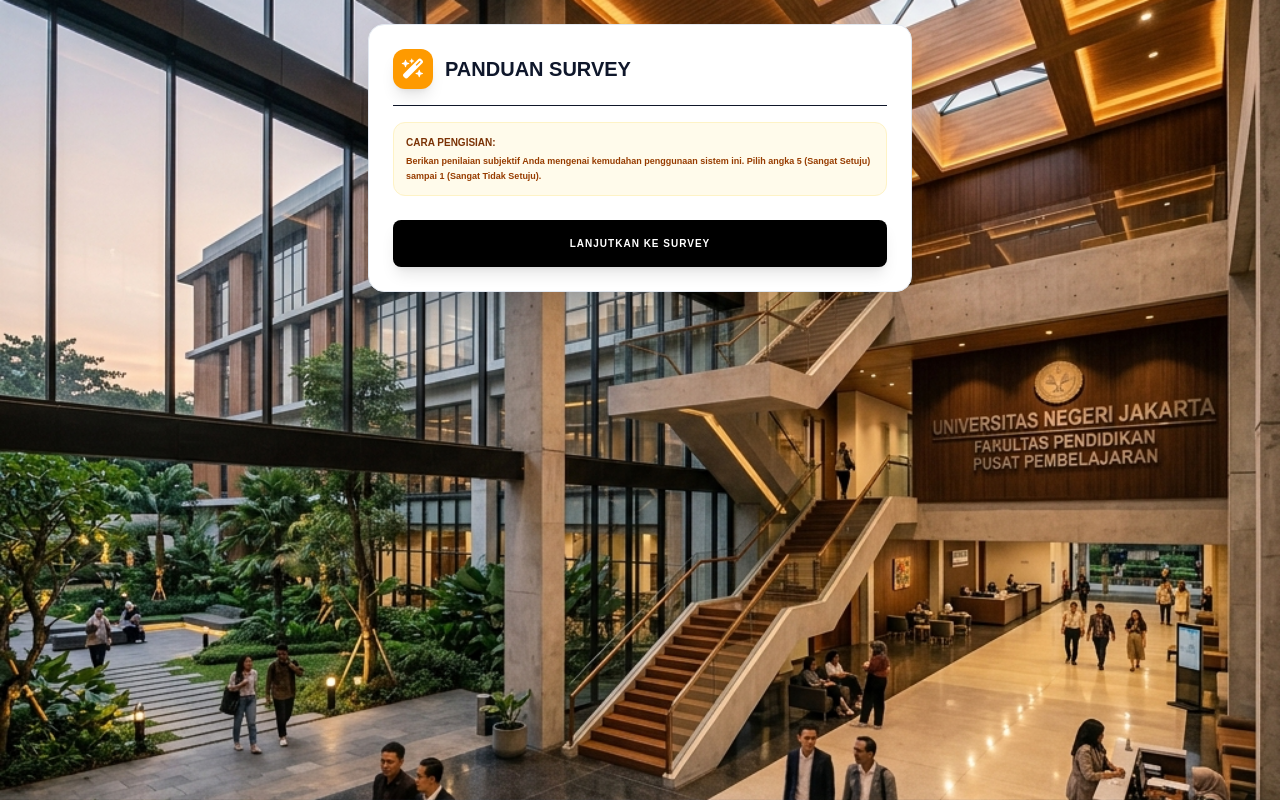
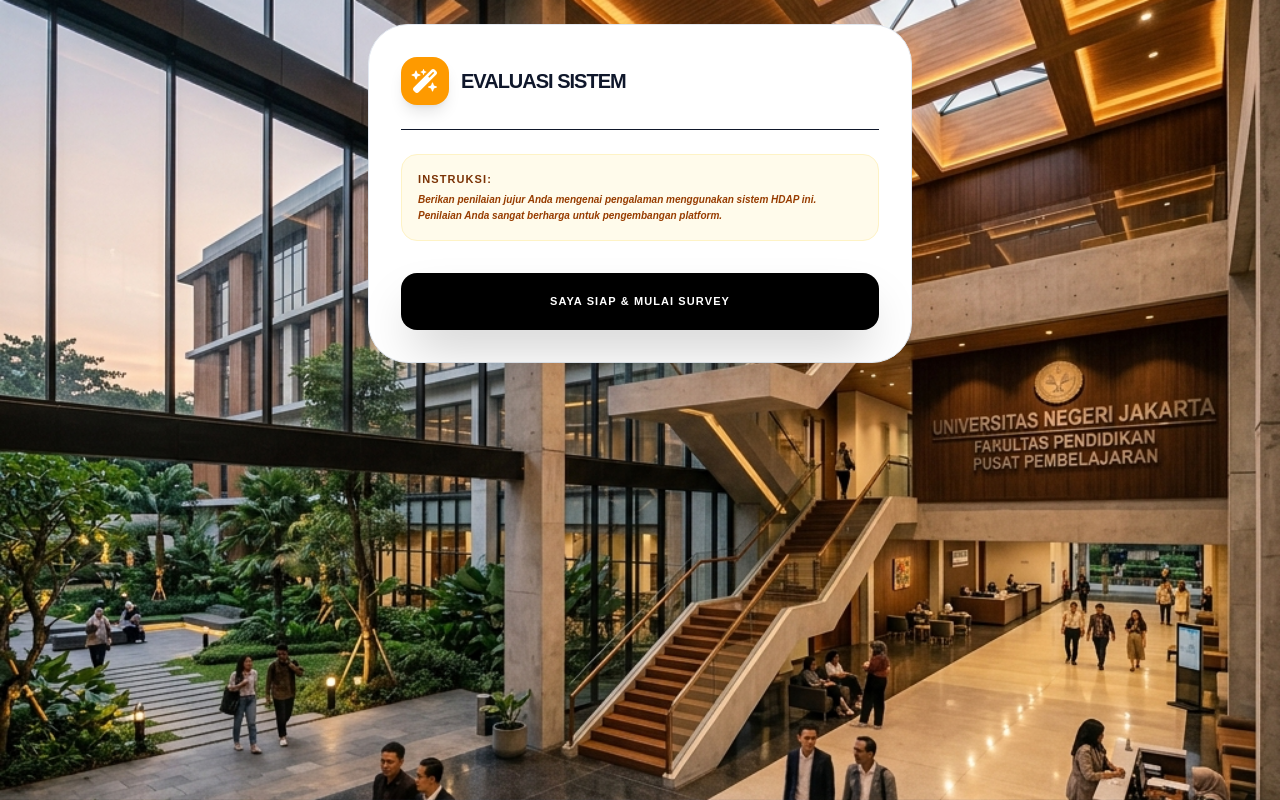
Before and after one commit to cathaleya/web_e-assesment, a Next.js app: page /survey in a window 1280 px wide. Built offline with nearby package versions, Linux system fonts and the light colour scheme.

Commit message:
Update: Added feedback column to Survey, updated UI, and direct redirect to MADEL5C

```diff
--- a/src/app/api/survey/route.ts
+++ b/src/app/api/survey/route.ts
@@ -3,7 +3,7 @@
 
 export async function POST(req: Request) {
   try {
-    const { userId, totalScore, answersJson } = await req.json();
+    const { userId, totalScore, answersJson, feedback } = await req.json();
 
     if (!userId || totalScore === undefined) {
       return NextResponse.json({ error: 'Missing required fields' }, { status: 400 });
@@ -13,7 +13,8 @@
       data: {
         userId,
         totalScore,
-        answersJson: JSON.stringify(answersJson)
+        answersJson: JSON.stringify(answersJson),
+        feedback: feedback || ""
       },
       include: { user: true }
     });
@@ -28,7 +29,8 @@
         score: result.totalScore,
         gender: result.user.gender,
         campus: result.user.campus,
-        answers: answersJson
+        answers: answersJson,
+        feedback: feedback || ""
       });
     } catch (e) {
       console.error("Google Sheets sync failed:", e);
--- a/src/app/survey/page.tsx
+++ b/src/app/survey/page.tsx
@@ -19,7 +19,9 @@
 
 export default function SurveyPage() {
   const [answers, setAnswers] = useState<Record<number, number>>({});
+  const [feedback, setFeedback] = useState("");
   const [showInstructions, setShowInstructions] = useState(true);
+  const [isSubmitting, setIsSubmitting] = useState(false);
   const router = useRouter();
 
   const handleAnswer = (qIndex: number, value: number) => {
@@ -32,6 +34,8 @@
     const userId = localStorage.getItem("userId");
     if (!userId) return router.push("/login");
 
+    setIsSubmitting(true);
+
     let totalScore = 0;
     Object.entries(answers).forEach(([idx, val]) => {
       const qNum = parseInt(idx) + 1;
@@ -43,10 +47,20 @@
       await fetch("/api/survey", {
         method: "POST",
         headers: { "Content-Type": "application/json" },
-        body: JSON.stringify({ userId, totalScore, answersJson: answers }),
+        body: JSON.stringify({
+          userId,
+          totalScore,
+          answersJson: answers,
+          feedback: feedback // Mengirimkan masukan pengguna
+        }),
       });
-      router.push("/dashboard");
-    } catch (err) { console.error(err); }
+
+      // LANGSUNG LANJUT KE MADEL5C sesuai instruksi Bapak
+      router.push("/assessment/madel5c");
+    } catch (err) {
+      console.error(err);
+      setIsSubmitting(false);
+    }
   };
 
   return (
@@ -64,69 +78,94 @@
             <motion.div
               key="instructions"
               initial={{ opacity: 0 }} animate={{ opacity: 1 }} exit={{ opacity: 0 }}
-              className="bg-white p-6 rounded-2xl shadow-2xl border border-slate-200"
+              className="bg-white p-8 rounded-[40px] shadow-3xl border border-slate-200"
             >
-              <div className="flex items-center gap-3 mb-4 border-b pb-4">
-                <div className="w-10 h-10 bg-amber-500 rounded-xl flex items-center justify-center text-white shadow-lg">
-                  <i className="fa-solid fa-wand-magic-sparkles text-xl"></i>
+              <div className="flex items-center gap-3 mb-6 border-b pb-6">
+                <div className="w-12 h-12 bg-amber-500 rounded-2xl flex items-center justify-center text-white shadow-lg">
+                  <i className="fa-solid fa-wand-magic-sparkles text-2xl"></i>
                 </div>
                 <div>
-                  <h1 className="text-xl font-black text-slate-900 uppercase">Panduan Survey</h1>
+                  <h1 className="text-xl font-black text-slate-900 uppercase tracking-tighter">Evaluasi Sistem</h1>
                 </div>
               </div>
 
-              <div className="space-y-4 mb-6">
-                <div className="p-3 bg-amber-50 rounded-xl border border-amber-100">
-                  <h3 className="text-[10px] font-black text-amber-900 uppercase mb-1">Cara Pengisian:</h3>
-                  <p className="text-[9px] font-bold text-amber-800 leading-relaxed">
-                    Berikan penilaian subjektif Anda mengenai kemudahan penggunaan sistem ini. Pilih angka 5 (Sangat Setuju) sampai 1 (Sangat Tidak Setuju).
+              <div className="space-y-4 mb-8">
+                <div className="p-4 bg-amber-50 rounded-2xl border border-amber-100">
+                  <h3 className="text-[11px] font-black text-amber-900 uppercase mb-1 tracking-widest">INSTRUKSI:</h3>
+                  <p className="text-[10px] font-bold text-amber-800 leading-relaxed italic">
+                    Berikan penilaian jujur Anda mengenai pengalaman menggunakan sistem HDAP ini. Penilaian Anda sangat berharga untuk pengembangan platform.
                   </p>
                 </div>
               </div>
 
-              <button onClick={() => setShowInstructions(false)} className="w-full py-4 bg-black text-white font-black rounded-lg text-[10px] uppercase tracking-widest shadow-lg">LANJUTKAN KE SURVEY</button>
+              <button onClick={() => setShowInstructions(false)} className="w-full py-5 bg-black text-white font-black rounded-2xl text-[11px] uppercase tracking-widest shadow-2xl active:scale-95 transition-all">SAYA SIAP & MULAI SURVEY</button>
             </motion.div>
           ) : (
-            <motion.div key="survey" initial={{ opacity: 0 }} animate={{ opacity: 1 }} className="space-y-3">
-               <div className="text-center mb-4">
-                  <h2 className="text-lg font-black text-white uppercase drop-shadow-[0_2px_4px_rgba(0,0,0,0.9)]">Evaluasi Sistem (SUS)</h2>
-                  <div className="w-10 h-1 bg-white mx-auto mt-1 rounded-full shadow-lg"></div>
+            <motion.div key="survey" initial={{ opacity: 0, y: 20 }} animate={{ opacity: 1, y: 0 }} className="space-y-4">
+               <div className="text-center mb-6">
+                  <h2 className="text-xl font-black text-white uppercase drop-shadow-2xl italic tracking-tighter">SURVEY KEPUASAN (SUS)</h2>
+                  <div className="w-12 h-1.5 bg-white mx-auto mt-2 rounded-full shadow-lg"></div>
                </div>
 
                {susQuestions.map((q, i) => (
-                 <motion.div key={i} className="bg-white border-2 border-slate-200 p-4 rounded-xl shadow-lg">
-                   <div className="mb-4 p-3 bg-slate-50 border-l-4 border-slate-800 rounded-lg">
-                     <p className="text-[12px] text-black font-black leading-tight">
-                       <span className="text-slate-400 mr-1 italic">#{i + 1}</span> {q}
+                 <motion.div key={i} className="bg-white border-2 border-slate-200 p-5 rounded-[30px] shadow-xl">
+                   <div className="mb-4 p-4 bg-slate-50 border-l-[6px] border-slate-900 rounded-2xl">
+                     <p className="text-[13px] text-slate-900 font-bold leading-tight italic">
+                       <span className="text-slate-400 mr-1">#{i + 1}</span> {q}
                      </p>
                    </div>
 
-                   <div className="flex justify-between items-center gap-2">
-                     <span className="text-[8px] font-black text-slate-900 uppercase tracking-tighter w-14 leading-none">Sangat Setuju</span>
-                     <div className="flex justify-between gap-1.5 flex-1 max-w-[220px]">
+                   <div className="flex justify-between items-center gap-2 px-2">
+                     <span className="text-[9px] font-black text-slate-400 uppercase tracking-tighter w-12 leading-none">Sangat Setuju</span>
+                     <div className="flex justify-between gap-2 flex-1 max-w-[240px]">
                         {[5, 4, 3, 2, 1].map((val) => (
                           <button
                             key={val}
                             onClick={() => handleAnswer(i, val)}
-                            className={`w-9 h-9 rounded-lg font-black text-sm transition-all flex items-center justify-center border-2 ${
+                            className={`w-10 h-10 rounded-xl font-black text-xs transition-all flex items-center justify-center border-2 ${
                               answers[i] === val
                                 ? "bg-black border-black text-white shadow-xl scale-110"
-                                : "bg-slate-200 border-slate-300 text-slate-700 hover:bg-slate-300"
+                                : "bg-slate-100 border-slate-200 text-slate-400 hover:bg-slate-200"
                             }`}
                           >
                             {val}
                           </button>
                         ))}
                      </div>
-                     <span className="text-[8px] font-black text-slate-900 uppercase tracking-tighter w-14 text-right leading-none">Tidak Setuju</span>
+                     <span className="text-[9px] font-black text-slate-400 uppercase tracking-tighter w-12 text-right leading-none">Tidak Setuju</span>
                    </div>
                  </motion.div>
                ))}
 
-               <button disabled={!isComplete} onClick={submitSurvey} className={`w-full py-4 mt-6 rounded-xl font-black uppercase text-xs tracking-widest transition-all ${
-                 isComplete ? "bg-black text-white shadow-2xl" : "bg-slate-300 text-slate-100"
-               }`}>
-                 KIRIM HASIL SURVEY <i className="fa-solid fa-paper-plane ml-2"></i>
+               {/* KOLOM FEEDBACK KHUSUS (BARU) */}
+               <motion.div initial={{ opacity: 0 }} animate={{ opacity: 1 }} transition={{ delay: 0.5 }}
+                 className="bg-white border-2 border-blue-200 p-6 rounded-[30px] shadow-2xl mt-8"
+               >
+                 <div className="flex items-center gap-3 mb-4">
+                    <div className="w-8 h-8 bg-blue-600 rounded-lg flex items-center justify-center text-white text-xs">
+                      <i className="fa-solid fa-comment-dots"></i>
+                    </div>
+                    <h3 className="text-xs font-black text-slate-900 uppercase tracking-widest">MASUKAN & SARAN (FEEDBACK)</h3>
+                 </div>
+                 <textarea
+                   className="w-full bg-blue-50/50 border-2 border-blue-100 rounded-2xl p-4 text-xs font-bold text-slate-800 focus:bg-white focus:border-blue-400 outline-none transition-all"
+                   rows={4}
+                   placeholder="Tuliskan pengalaman atau saran Anda untuk perbaikan website HDAP kedepannya..."
+                   value={feedback}
+                   onChange={(e) => setFeedback(e.target.value)}
+                 />
+                 <p className="text-[9px] font-bold text-blue-400 mt-2 italic">* Masukan Anda sangat membantu riset pengembangan platform ini.</p>
+               </motion.div>
+
+               <button
+                 disabled={!isComplete || isSubmitting}
+                 onClick={submitSurvey}
+                 className={`w-full py-5 mt-10 rounded-2xl font-black uppercase text-xs tracking-widest transition-all shadow-2xl ${
+                   isComplete && !isSubmitting ? "bg-blue-600 text-white hover:bg-blue-700 active:scale-95" : "bg-slate-300 text-slate-500 cursor-not-allowed"
+                 }`}
+               >
+                 {isSubmitting ? "MENGIRIM DATA..." : "SIMPAN & LANJUT KE MADEL5C"}
+                 {!isSubmitting && <i className="fa-solid fa-arrow-right ml-2"></i>}
                </button>
             </motion.div>
           )}
--- a/src/lib/googleSync.ts
+++ b/src/lib/googleSync.ts
@@ -11,6 +11,7 @@
   gender?: string;
   campus?: string;
   answers: any;
+  feedback?: string;
 }) {
   const WEBHOOK_URL = process.env.NEXT_PUBLIC_GOOGLE_SHEETS_URL;
 
```
Also changed, not shown: 1 other file (tests, documents, lock files or other folders).
